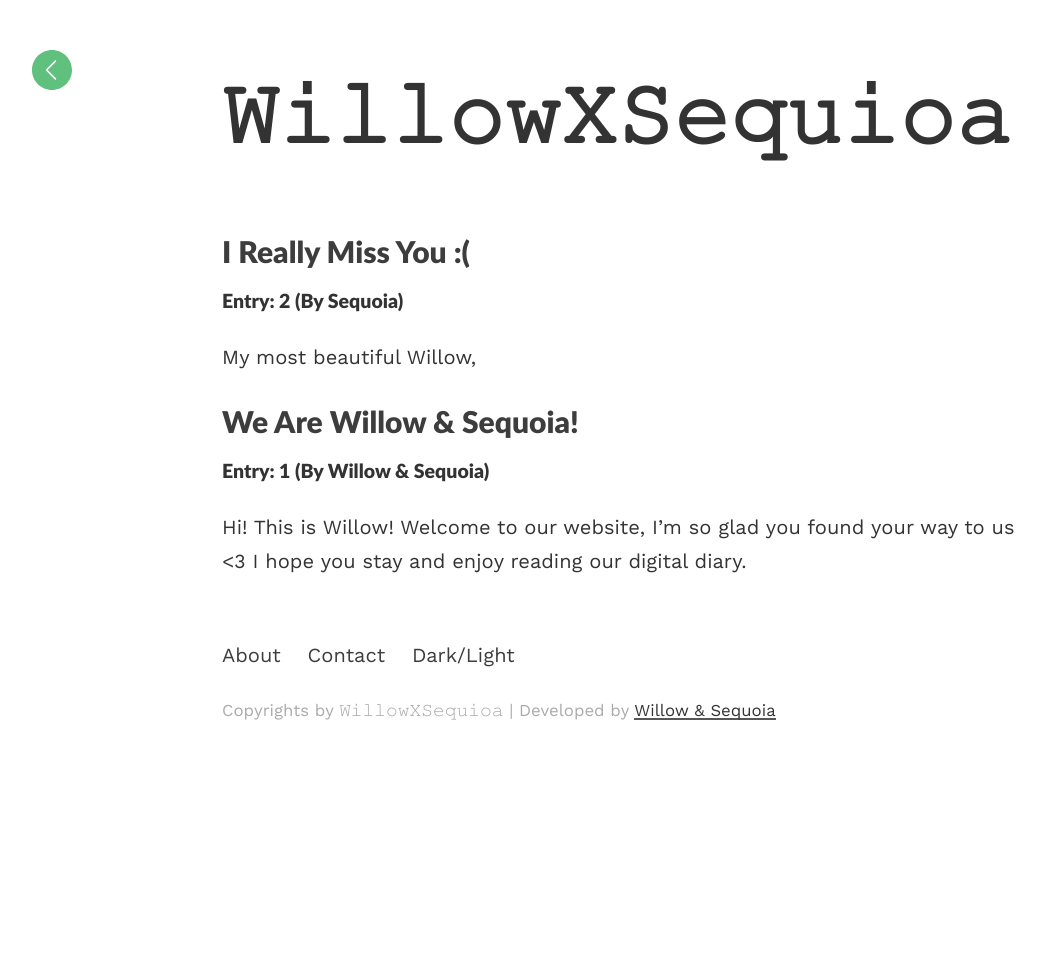
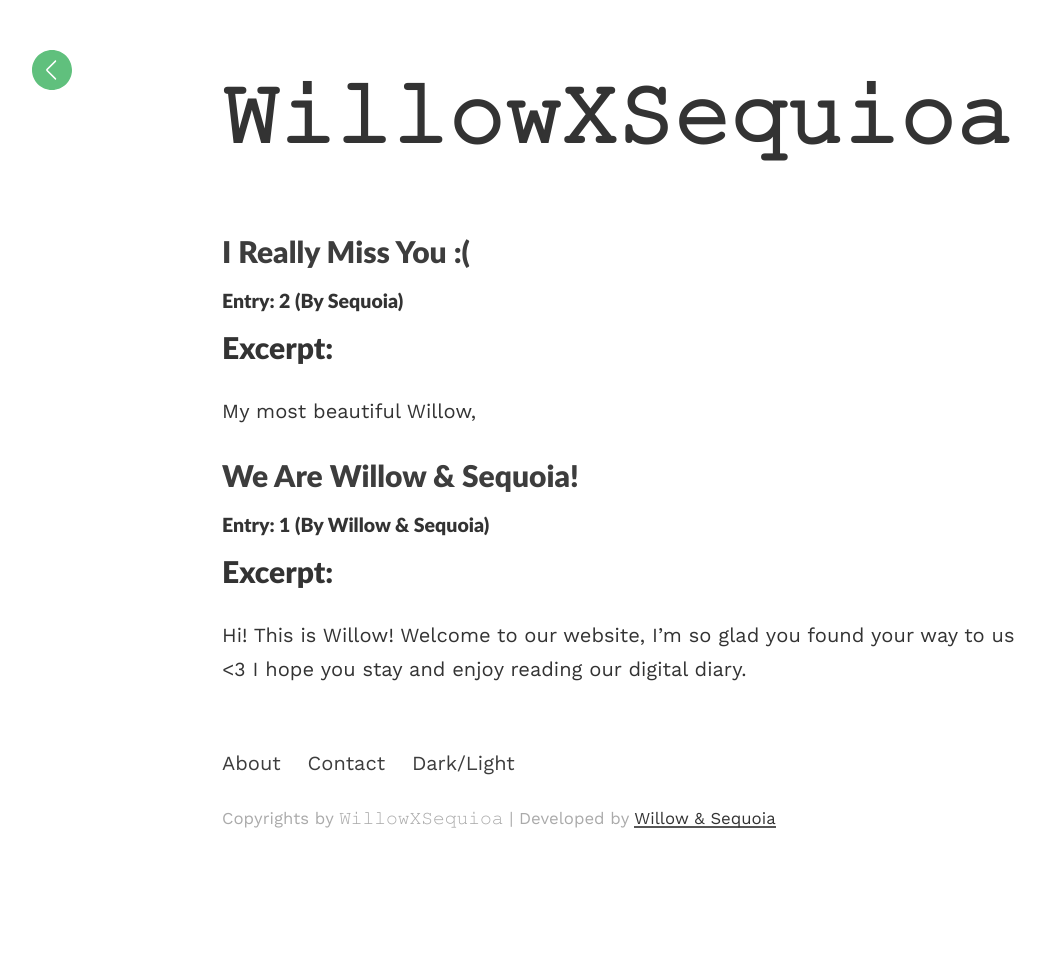
Before and after one commit to willowxsequoia/willowxsequoia.github.io, a Jekyll site: the page built from index.html, in a window 1280 px wide. Shown: the whole page, without its empty margins (18-1063 px from the left). Built offline with Jekyll 4.4.1, drawn with Linux system fonts in a browser that asks for light colours; the list of posts is cut into pages by our own code.

Commit message:
Update index.html

```diff
--- a/index.html
+++ b/index.html
@@ -4,8 +4,8 @@ layout: default
 <h1 class="headline">{{site.title}}</h1>
 <div class="article-list">
   {% for post in paginator.posts %}
-    <h2><a href="{{post.url | prepend: site.baseurl}}">{{post.title}}</a></h2><h3 class="meta"><small>Entry: {{post.subtitle}}</small></h3>
-    <p>{{post.excerpt | strip_html}}</p>
+    <h2><a href="{{post.url | prepend: site.baseurl}}">{{post.title}}</a></h2><h3><small>Entry: {{post.subtitle}}</small></h3>
+    <h2>Excerpt:</h2><p>{{post.excerpt | strip_html}}</p>
   {% endfor %}
 </div>
 
```
